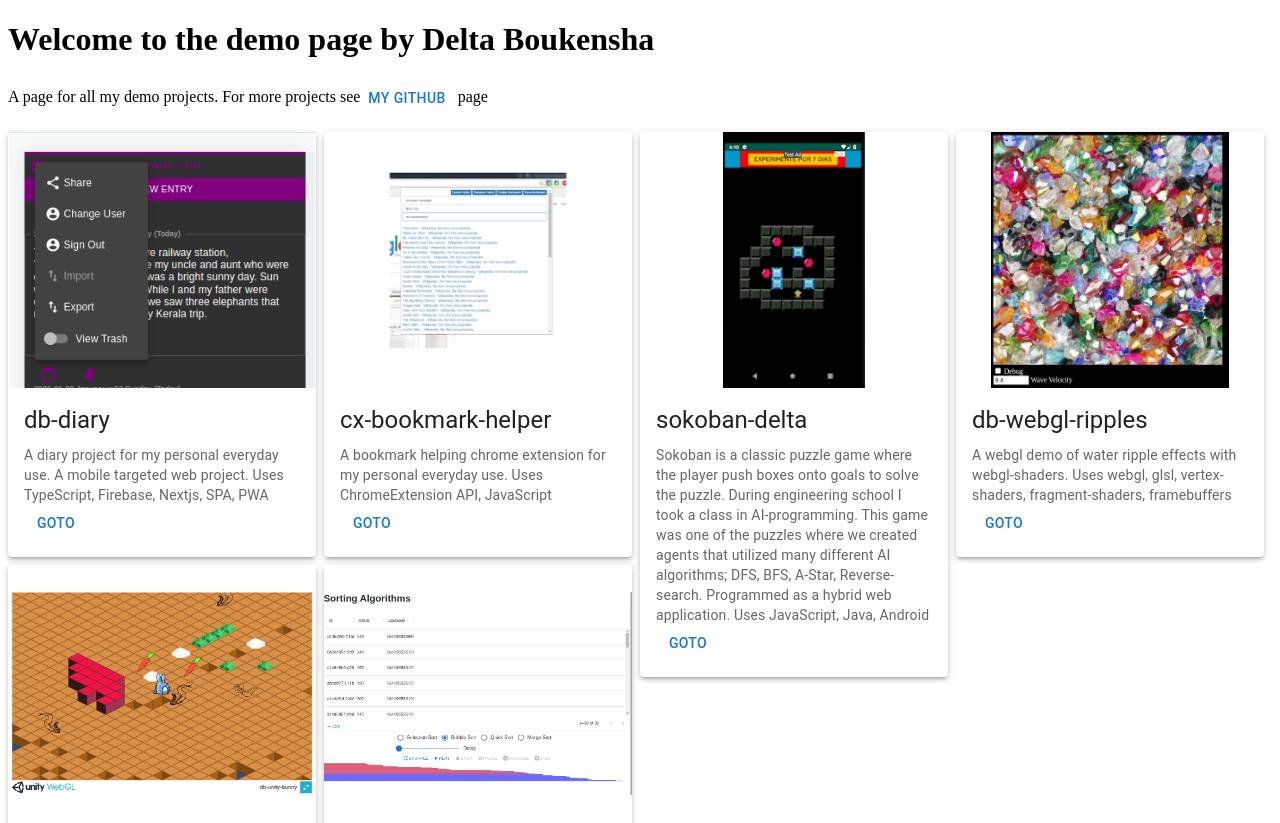
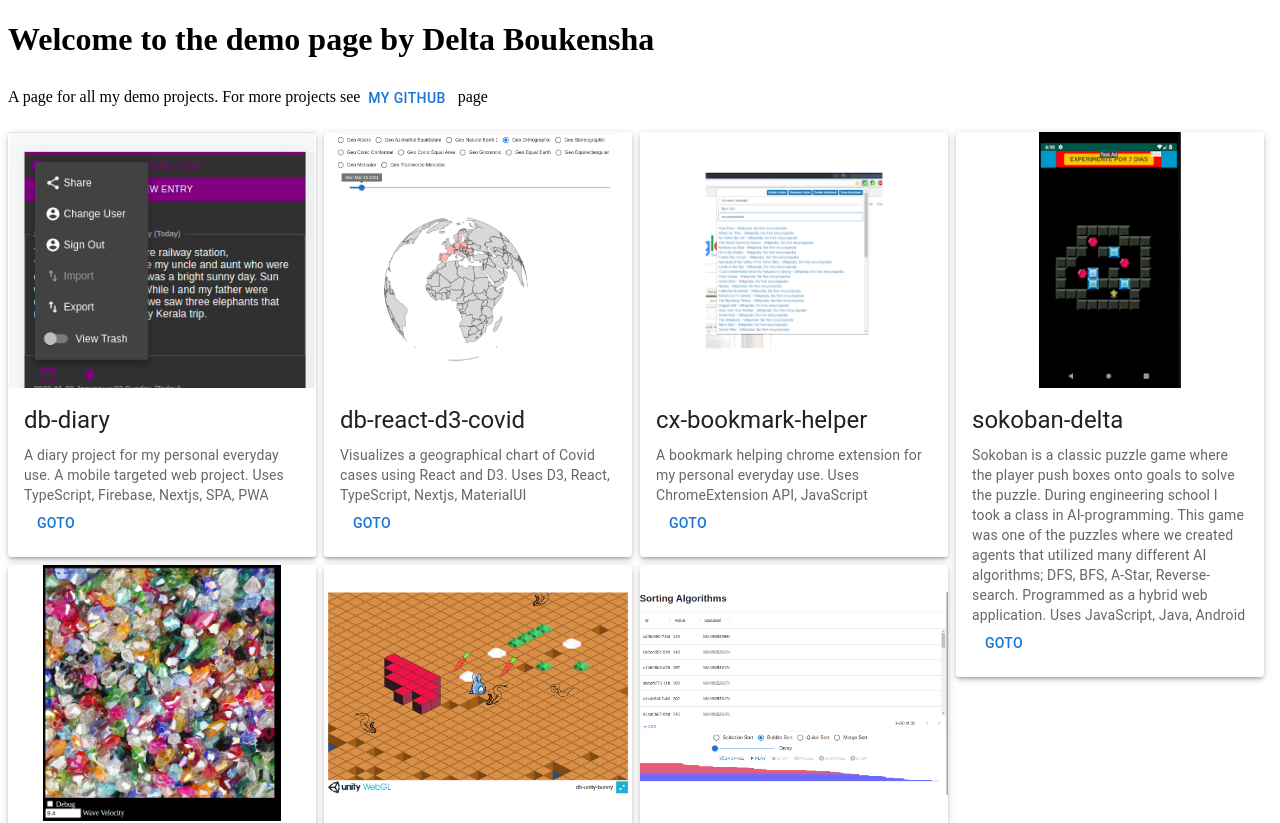
Before and after one commit to deltaboukensha/db-demo, a Next.js app: page / in a window 1280 px wide. Shown: the top 823 px of the page. Built offline with nearby package versions, Linux system fonts and the light colour scheme.

Commit message:
add covid

```diff
--- a/pages/index.tsx
+++ b/pages/index.tsx
@@ -32,7 +32,7 @@ const renderItem = (itemData: ItemData) => {
           elevation={3}
           sx={{
             "&:hover": {
-              backgroundColor: "#F5F8FA"
+              backgroundColor: "#F5F8FA",
             },
           }}
         >
@@ -87,7 +87,18 @@ const dbReactD3Sorting = {
   title: "db-react-d3-sorting",
   description: `Visualizes sorting algorithms using React and D3.
   Uses D3, React, TypeScript, Nextjs, MaterialUI`,
-  link: "https://db-react-d3.web.app/sorting",
+  link: "https://db-react-d3.web.app/sorting.html",
+} as ItemData;
+
+const dbReactD3Covid = {
+  images: [
+    "/images/db-react-d3-covid-1.png",
+    "/images/db-react-d3-covid-2.png",
+  ],
+  title: "db-react-d3-covid",
+  description: `Visualizes a geographical chart of Covid cases using React and D3.
+  Uses D3, React, TypeScript, Nextjs, MaterialUI`,
+  link: "https://db-react-d3.web.app/covid.html",
 } as ItemData;
 
 const cxBookmarkHelper = {
@@ -128,6 +139,7 @@ const index = () => (
     </p>
     <Masonry columns={{ xs: 1, sm: 2, md: 3, lg: 4, xl: 5 }} spacing={1}>
       {renderItem(dbDiary)}
+      {renderItem(dbReactD3Covid)}
       {renderItem(cxBookmarkHelper)}
       {renderItem(sokobanDelta)}
       {renderItem(dbWebGlRipples)}
```
Also changed, not shown: public/images/db-react-d3-covid-1.png (added), public/images/db-react-d3-covid-2.png (added).
